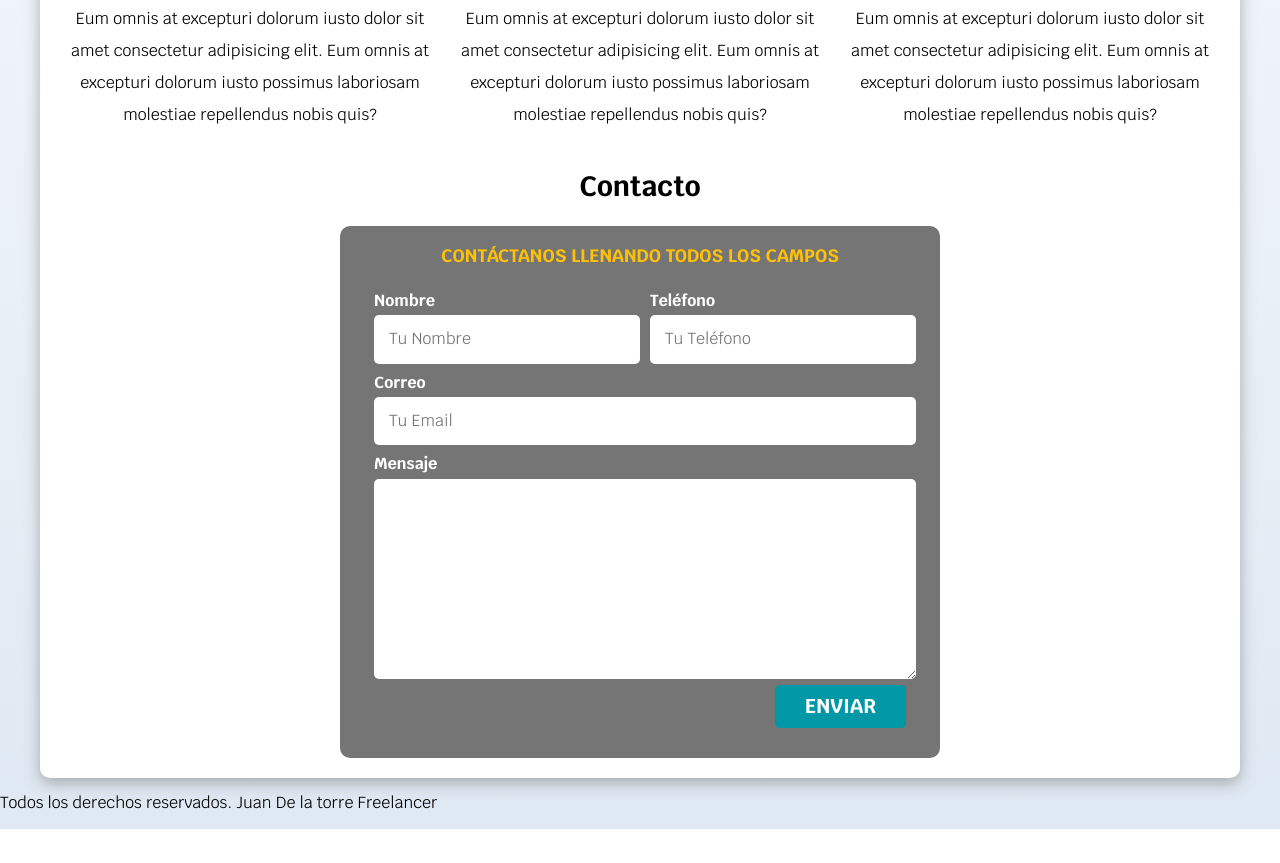
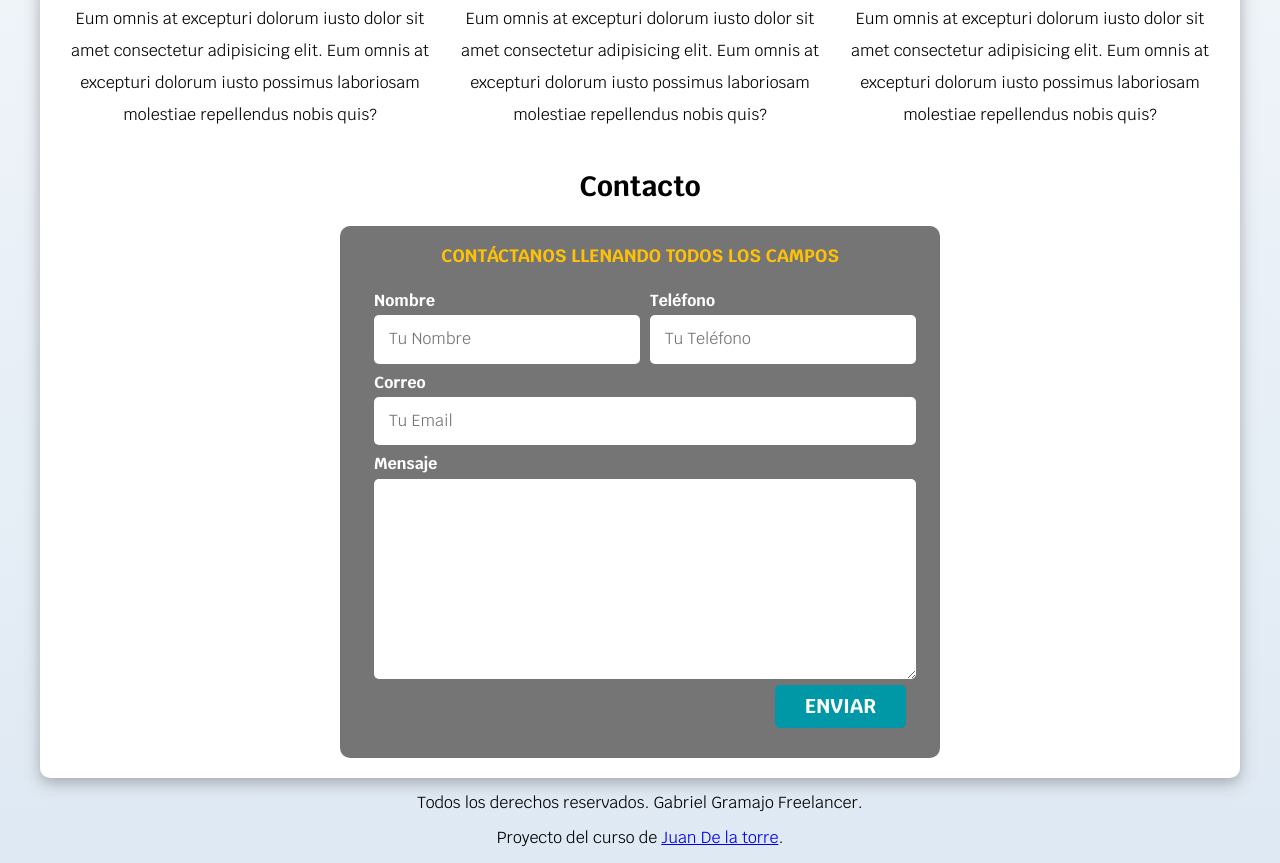
Before and after one commit to gabygramajo/Curso-Desarrollo-Web, a plain HTML site: page web-freelancer/index.html in a window 1280 px wide. Shown: the part 926-1789 px from the top of the page. Before the commit the page ends 1755 px from the top, so only its background shows below. Drawn offline with Linux system fonts and the light colour scheme.

Commit message:
footer - done

```diff
--- a/web-freelancer/css/style.css
+++ b/web-freelancer/css/style.css
@@ -235,3 +235,7 @@ main {
   padding: 1.5rem;
   border-radius: .5rem;
 }
+/* Footer */
+.footer {
+  text-align: center;
+}
--- a/web-freelancer/index.html
+++ b/web-freelancer/index.html
@@ -14,7 +14,7 @@
 </head>
 <body>
   <header>
-    <h1 class="titulo">Juan De la torre <span>Freelancer</span></h1>
+    <h1 class="titulo">Gabriel Gramajo <span>Freelancer</span></h1>
   </header>
 
   <div class="nav-bg">
@@ -35,7 +35,7 @@
           <circle cx="12" cy="11" r="3" />
           <path d="M17.657 16.657l-4.243 4.243a2 2 0 0 1 -2.827 0l-4.244 -4.243a8 8 0 1 1 11.314 0z" />
         </svg>
-        <p>Guadalajara, Jalisco.</p>
+        <p>Buenos Aires, Argentina.</p>
       </div>
       <a class="boton" href="#">Contactar</a>
     </div>
@@ -131,8 +131,9 @@
     </section>
   </main>
 
-  <footer>
-    <p>Todos los derechos reservados. Juan De la torre Freelancer</p>
+  <footer class="footer">
+    <p>Todos los derechos reservados. Gabriel Gramajo Freelancer.</p>
+    <p>Proyecto del curso de <a href="https://www.udemy.com/course/desarrollo-web-completo-con-html5-css3-js-php-y-mysql" target="_blank">Juan De la torre</a>.</p>
   </footer>
 </body>
 </html>
```
